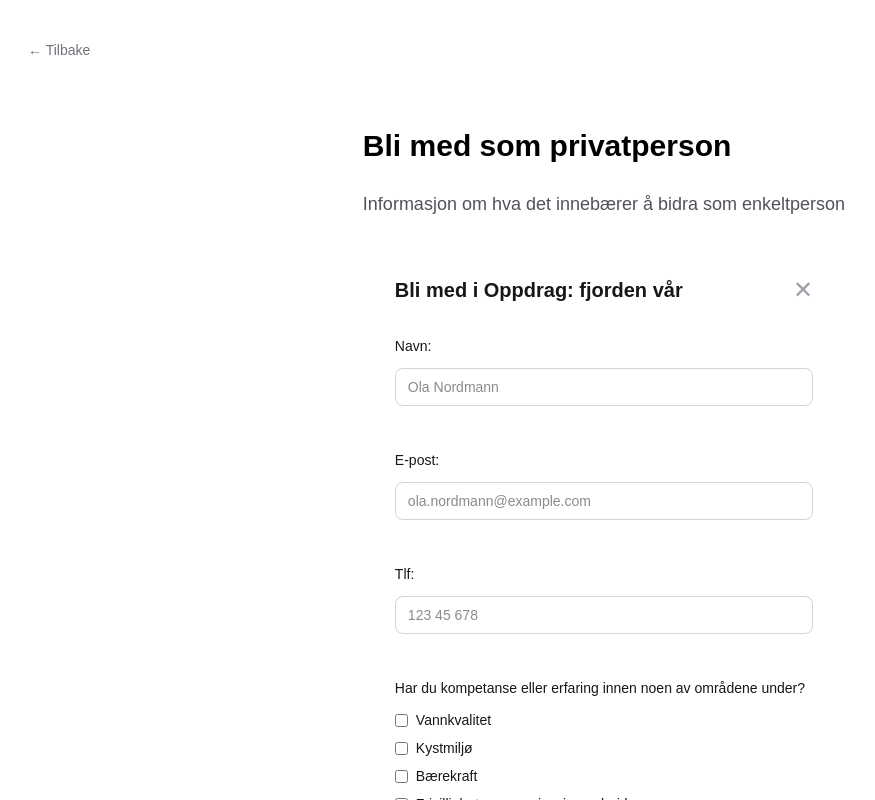
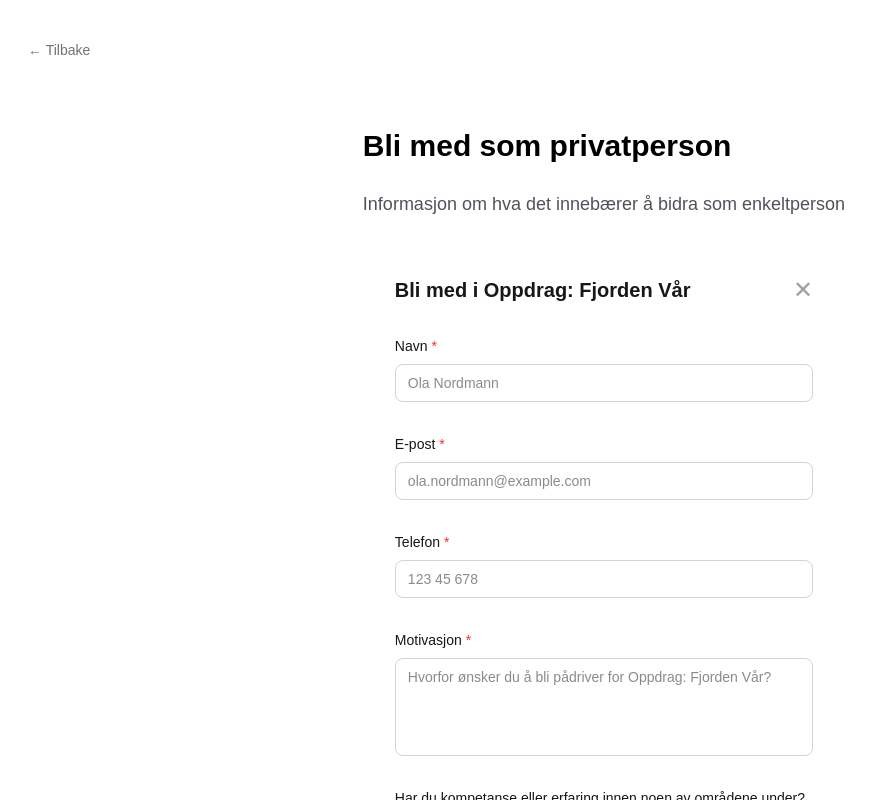
Before and after one commit to Padriv/paadriv-redd-fjorden, a Next.js app: page /privatperson in a window 1280 px wide. Both pictures are taken after a click on the button "Meld deg på". Shown: the top 800 px of the page, without its empty margins (36-911 px from the left). Built offline with nearby package versions, Linux system fonts and the light colour scheme.

Commit message:
feat: legg til validering og motivasjonsfelt i IndividualSignupForm
Legger til skjemavalidering med feilmeldinger, motivasjonstekstfelt og utvidet kompetanseliste.

```diff
--- a/app/privatperson/_components/IndividualSignupForm.tsx
+++ b/app/privatperson/_components/IndividualSignupForm.tsx
@@ -4,81 +4,143 @@ import { useState } from "react";
 import MultiSelect from "../../../components/MultiSelect";
 import Button from "../../../components/Button";
 
+const skillOptions = [
+  "Sosialt entreprenørskap/samfunnsinnovasjon",
+  "Forretningsutvikling",
+  "Sirkulær økonomi",
+  "Ombruk",
+  "Arkitektur",
+  "Byplanlegging",
+  "Nærmiljøutvikling",
+  "Naturvern og biologisk mangfold",
+  "Offentlig forvaltning",
+  "IT",
+  "Økonomi",
+  "Lovverk",
+  "Prosjektutvikling",
+  "Kommunikasjon",
+  "Forskningsarbeid",
+  "Energi",
+  "Klimaløsninger",
+  "Byggteknisk",
+  "Utdanning og opplæring",
+  "Sosialt arbeid og inkludering",
+  "Eiendom",
+  "Frivillig arbeid",
+  "Demokrati",
+  "Ingen relevant kompetanse eller erfaring, men vil gjerne bidra",
+];
+
 export default function IndividualSignupForm({ onClose }: { onClose?: () => void }) {
   const [name, setName] = useState("");
   const [email, setEmail] = useState("");
   const [phoneNumber, setPhoneNumber] = useState("");
+  const [motivation, setMotivation] = useState("");
   const [skills, setSkills] = useState<string[]>([]);
-    const [passion, setPassion] = useState("");
+  const [errors, setErrors] = useState<Record<string, string>>({});
+  const [submitAttempted, setSubmitAttempted] = useState(false);
 
+
+function validate() {
+    const newErrors: Record<string, string> = {};
+    if (!name.trim()) newErrors.name = "Navn er påkrevd";
+    if (!email.trim()) newErrors.email = "E-post er påkrevd";
+    else if (!/\S+@\S+\.\S+/.test(email)) newErrors.email = "Ugyldig e-postadresse";
+    if (!phoneNumber.trim()) newErrors.phoneNumber = "Telefonnummer er påkrevd";
+    if (!motivation.trim()) newErrors.motivation = "Motivasjon er påkrevd";
+    return newErrors;
+  }
 
   function handleSubmit(e: React.FormEvent<HTMLFormElement>) {
     e.preventDefault();
+    setSubmitAttempted(true);
+    const newErrors = validate();
+    if (Object.keys(newErrors).length > 0) {
+      setErrors(newErrors);
+      return;
+    }
+    // TODO: send til Airtable
+    console.log({ name, email, phoneNumber, motivation, skills });
   }
 
     return (
-        <form onSubmit={handleSubmit} className="relative p-8 rounded-2xl w-full flex flex-col gap-8">
+    <form onSubmit={handleSubmit} noValidate className="relative p-8 rounded-2xl w-full flex flex-col gap-8">
       <div className="flex items-center justify-between">
-                <h2 className="text-xl font-bold">Bli med i Oppdrag: fjorden vår</h2>
+        <h2 className="text-xl font-bold">Bli med i Oppdrag: Fjorden Vår</h2>
         {onClose && (
           <button onClick={onClose} aria-label="Lukk skjema" className="text-zinc-400 hover:text-black transition-colors text-2xl leading-none">✕</button>
         )}
       </div>
 
-            <div className = "flex flex-col gap-2">
-                <label className="block text-sm font-medium mb-1">Navn:</label>
+      <div className="flex flex-col gap-2">
+        <label htmlFor="navn" className="text-sm font-medium">Navn <span className="text-red-500">*</span></label>
         <input
+          id="navn"
           type="text"
           value={name}
           onChange={(e) => setName(e.target.value)}
           placeholder="Ola Nordmann"
           className="w-full border border-zinc-300 rounded-lg px-3 py-2 text-sm outline-none focus:border-zinc-900"
         />
+        {submitAttempted && errors.name && <p className="text-red-500 text-xs">{errors.name}</p>}
       </div>
 
-            <div className = "flex flex-col gap-2">
-                <label className="block text-sm font-medium mb-1 mt-3">E-post:</label>
+      <div className="flex flex-col gap-2">
+        <label htmlFor="epost" className="text-sm font-medium">E-post <span className="text-red-500">*</span></label>
         <input
+          id="epost"
           type="email"
           value={email}
           onChange={(e) => setEmail(e.target.value)}
           placeholder="ola.nordmann@example.com"
           className="w-full border border-zinc-300 rounded-lg px-3 py-2 text-sm outline-none focus:border-zinc-900"
         />
+        {submitAttempted && errors.email && <p className="text-red-500 text-xs">{errors.email}</p>}
       </div>
 
-            <div className = "flex flex-col gap-2">
-                <label className="block text-sm font-medium mb-1 mt-3">Tlf:</label>
+      <div className="flex flex-col gap-2">
+        <label htmlFor="telefon" className="text-sm font-medium">Telefon <span className="text-red-500">*</span></label>
         <input
+          id="telefon"
           type="tel"
           value={phoneNumber}
           onChange={(e) => setPhoneNumber(e.target.value)}
           placeholder="123 45 678"
           className="w-full border border-zinc-300 rounded-lg px-3 py-2 text-sm outline-none focus:border-zinc-900"
         />
+        {submitAttempted && errors.phoneNumber && <p className="text-red-500 text-xs">{errors.phoneNumber}</p>}
       </div>
 
-            <div className = "flex flex-col gap-2">
-                <label className="block text-sm font-medium mb-1 mt-3">Har du kompetanse eller erfaring innen noen av områdene under?</label>
+      <div className="flex flex-col gap-2">
+        <label htmlFor="motivasjon" className="text-sm font-medium">Motivasjon <span className="text-red-500">*</span></label>
+        <textarea
+          id="motivasjon"
+          value={motivation}
+          onChange={(e) => setMotivation(e.target.value)}
+          placeholder="Hvorfor ønsker du å bli pådriver for Oppdrag: Fjorden Vår?"
+          rows={4}
+          className="w-full border border-zinc-300 rounded-lg px-3 py-2 text-sm outline-none focus:border-zinc-900 resize-none"
+        />
+        {submitAttempted && errors.motivation && <p className="text-red-500 text-xs">{errors.motivation}</p>}
+      </div>
+
+      <div className="flex flex-col gap-2">
+        <label className="text-sm font-medium">Har du kompetanse eller erfaring innen noen av områdene under?</label>
         <MultiSelect
-                    options={["Vannkvalitet", "Kystmiljø", "Bærekraft", "Frivillighet og organisasjonsarbeid"]}
+          options={skillOptions}
           selected={skills}
           setSelected={setSkills}
         />
       </div>
 
-            <div className = "flex flex-col gap-2">
-                <label className="block text-sm font-medium mb-1 mt-3">Er det noe spesielt du brenner for å bidra med?</label>
-                <input
-                    type="text"
-                    value={passion}
-                    onChange={(e) => setPassion(e.target.value)}
-                    placeholder="F.eks. rydde strender, undervise barn om miljø, etc."
-                    className="w-full border border-zinc-300 rounded-lg px-3 py-2 text-sm outline-none focus:border-zinc-900"
-                />
-            </div>
+      {/* 👈 NY — feilmelding ved knappen */}
+      {submitAttempted && Object.keys(errors).length > 0 && (
+        <p className="text-red-500 text-sm text-center">
+          Fyll ut alle påkrevde felt før du sender inn.
+        </p>
+      )}
 
       <Button label="Send inn" type="submit" />
-
     </form>
-    ); }
+  );
+}
```
Lines whose indentation alone changed are shown as unchanged.
